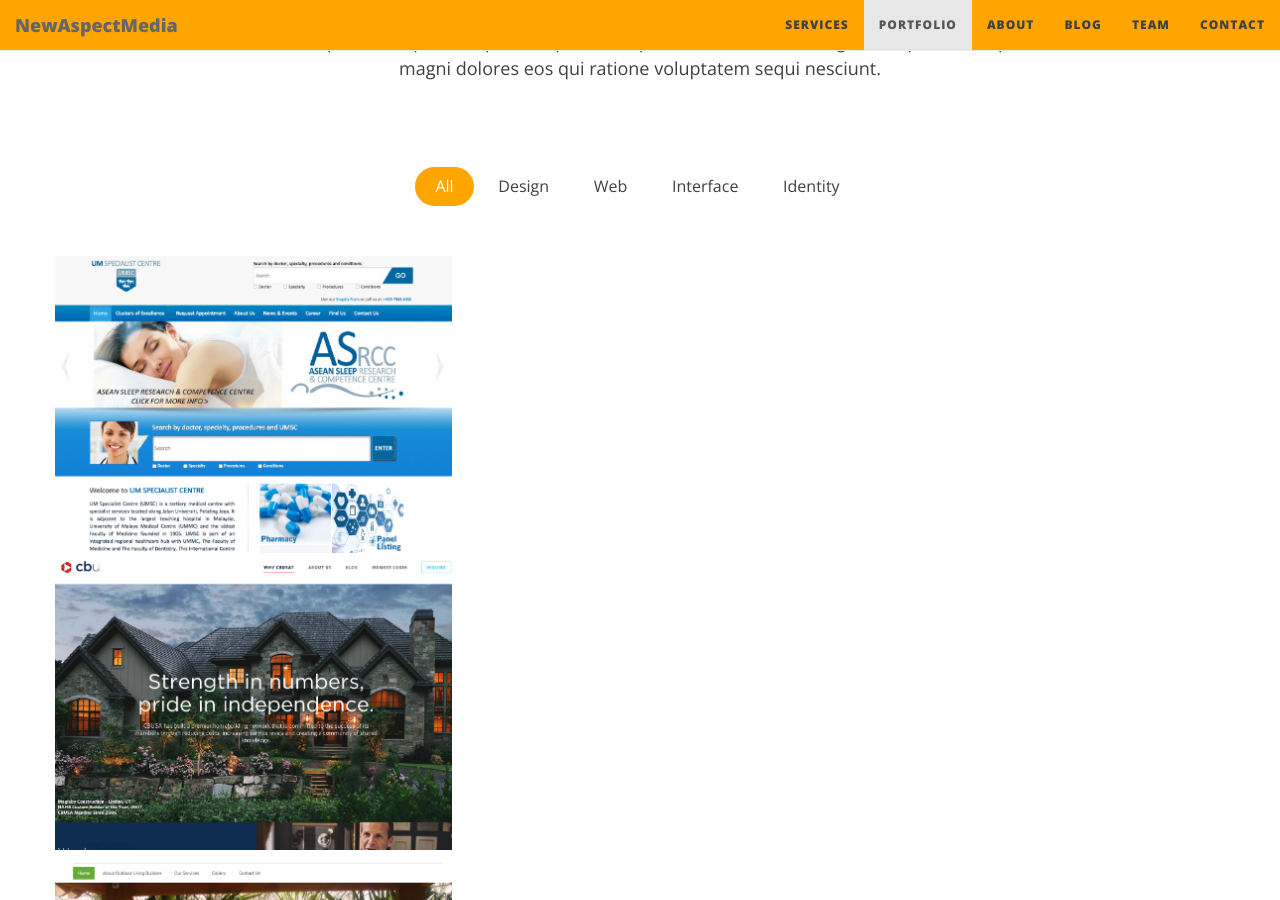
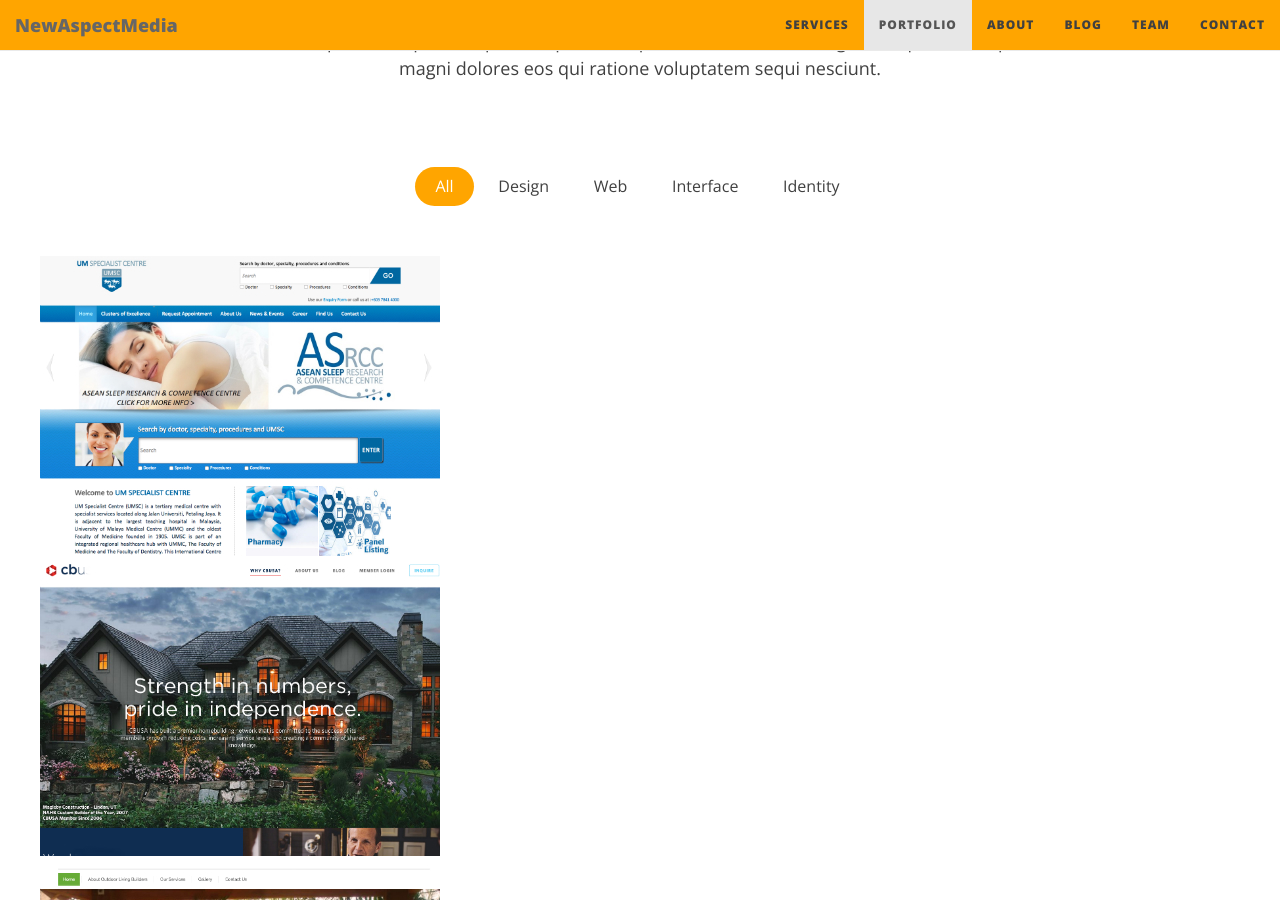
Before and after one commit to newmedia77/appxnam, a Jekyll site: the page built from index.html, in a window 1280 px wide and 900 px high, scrolled down 3639 px. Built offline with Jekyll 4.4.1, drawn with Linux system fonts in a browser that asks for light colours; nearby versions of some CDN libraries; the list of posts is cut into pages by our own code.

Commit message:
andreas
grid port

```diff
--- a/_includes/portfolio.html
+++ b/_includes/portfolio.html
@@ -23,7 +23,7 @@
                     <li class="portfolio-item" data-groups='["all", "identety", "interface"]'>
                         <div class="portfolio">
                             <div class="tt-overlay"></div>
-                            <img class="col-xs-6 col-sm-4 img-responsive" src="img/custom-web-development.jpg" alt="Bespoke web development in PHP, Ruby, c#, HTML5, jQuery, AngularJS">
+                            <img class="img-responsive" src="img/custom-web-development.jpg" alt="Bespoke web development in PHP, Ruby, c#, HTML5, jQuery, AngularJS">
                             <div class="portfolio-info">
                                 <h3 class="project-title">Portfolio Title</h3>
                                 <div class="links">
@@ -35,7 +35,7 @@
                     <li class="portfolio-item" data-groups='["all", "identety", "web"]'>
                         <div class="portfolio">
                             <div class="tt-overlay"></div>
-                            <img class="col-xs-6 col-sm-4 img-responsive" src="img/rails-web-development.jpg" alt="Ruby on rails web development services">
+                            <img class="img-responsive" src="img/rails-web-development.jpg" alt="Ruby on rails web development services">
                             <div class="portfolio-info">
                                 <h3 class="project-title">Portfolio Title</h3>
                                 <div class="links">
@@ -47,7 +47,7 @@
                     <li class="portfolio-item" data-groups='["all", "interface"]'>
                         <div class="portfolio">
                             <div class="tt-overlay"></div>
-                            <img class="col-xs-6 col-sm-4 img-responsive" src="img/shopify-web-development.jpg" alt="Shopify web development services">
+                            <img class="img-responsive" src="img/shopify-web-development.jpg" alt="Shopify web development services">
                             <div class="portfolio-info">
                                 <h3 class="project-title">Portfolio Title</h3>
                                 <div class="links">
@@ -59,7 +59,7 @@
                     <li class="portfolio-item" data-groups='["all", "identety", "design"]'>
                         <div class="portfolio">
                             <div class="tt-overlay"></div>
-                            <img class="col-xs-6 col-sm-4 img-responsive" src="img/magento-web-development.jpg" alt="Magento web development services">
+                            <img class="img-responsive" src="img/magento-web-development.jpg" alt="Magento web development services">
                             <div class="portfolio-info">
                                 <h3 class="project-title">Portfolio Title</h3>
                                 <div class="links">
@@ -72,7 +72,7 @@
                     <li class="portfolio-item" data-groups='["all", "identety", "design"]'>
                         <div class="portfolio">
                             <div class="tt-overlay"></div>
-                            <img class="col-xs-6 col-sm-4 img-responsive" src="img/magento-development.jpg" alt="eCommerce web development for Magento, Shopify, Woocommerce, Prestashop">
+                            <img class="img-responsive" src="img/magento-development.jpg" alt="eCommerce web development for Magento, Shopify, Woocommerce, Prestashop">
                             <div class="portfolio-info">
                                 <h3 class="project-title">Portfolio Title</h3>
                                 <div class="links">
@@ -84,7 +84,7 @@
                     <li class="portfolio-item" data-groups='["all", "identety", "design"]'>
                         <div class="portfolio">
                             <div class="tt-overlay"></div>
-                            <img class="col-xs-6 col-sm-4 img-responsive" src="img/booking-mobile-apps.jpg" alt="iOS mobile application development">
+                            <img class="img-responsive" src="img/booking-mobile-apps.jpg" alt="iOS mobile application development">
                             <div class="portfolio-info">
                                 <h3 class="project-title">Portfolio Title</h3>
                                 <div class="links">
@@ -96,7 +96,7 @@
                     <li class="portfolio-item" data-groups='["all", "identety", "web"]'>
                         <div class="portfolio">
                             <div class="tt-overlay"></div>
-                            <img class="col-xs-6 col-sm-4 img-responsive" src="img/mobile-apps.jpg" alt="Android mobile application development">
+                            <img class="img-responsive" src="img/mobile-apps.jpg" alt="Android mobile application development">
                             <div class="portfolio-info">
                                 <h3 class="project-title">Portfolio Title</h3>
                                 <div class="links">
@@ -108,7 +108,7 @@
                     <li class="portfolio-item" data-groups='["all", "design"]'>
                         <div class="portfolio">
                             <div class="tt-overlay"></div>
-                            <img class="col-xs-6 col-sm-4 img-responsive" src="img/retails-mobile-application.jpg" alt="Retail mobile application development">
+                            <img class="img-responsive" src="img/retails-mobile-application.jpg" alt="Retail mobile application development">
                             <div class="portfolio-info">
                                 <h3 class="project-title">Portfolio Title</h3>
                                 <div class="links">
@@ -121,7 +121,7 @@
                     <li class="portfolio-item" data-groups='["all", "identety", "design"]'>
                         <div class="portfolio">
                             <div class="tt-overlay"></div>
-                            <img class="col-xs-6 col-sm-4 img-responsive" src="img/ecommerce-mobile-apps.jpg" alt="eCommerce mobile application development">
+                            <img class="img-responsive" src="img/ecommerce-mobile-apps.jpg" alt="eCommerce mobile application development">
                             <div class="portfolio-info">
                                 <h3 class="project-title">Portfolio Title</h3>
                                 <div class="links">
@@ -134,7 +134,7 @@
                     <li class="portfolio-item" data-groups='["all", "design"]'>
                         <div class="portfolio">
                             <div class="tt-overlay"></div>
-                            <img class="col-xs-6 col-sm-4 img-responsive" src="img/hotel-mobile-apps.jpg" alt="Hotel booking system mobile application development">
+                            <img class="img-responsive" src="img/hotel-mobile-apps.jpg" alt="Hotel booking system mobile application development">
                             <div class="portfolio-info">
                                 <h3 class="project-title">Portfolio Title</h3>
                                 <div class="links">
```
